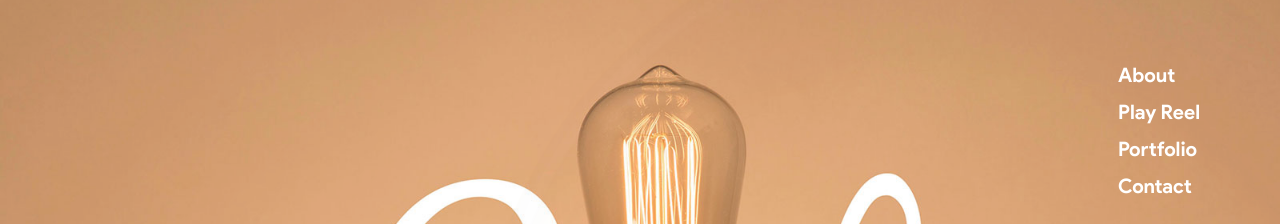
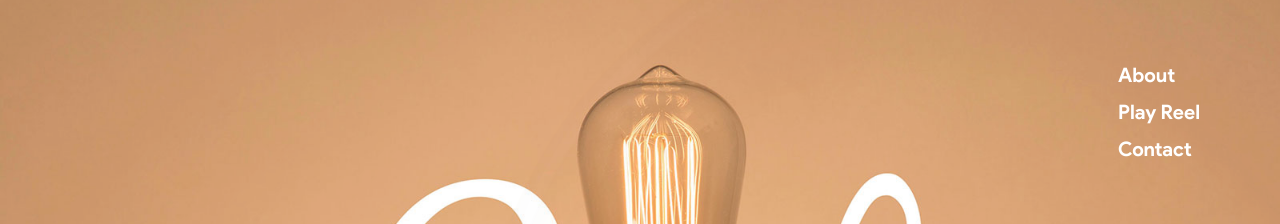
Before and after one commit to saulrosell/saulrosell.github.io, a plain HTML site: page index.html in a window 1280 px wide. Shown: the top 224 px of the page. Drawn offline with Linux system fonts and the light colour scheme.

Commit message:
Remove portfolo from menu

```diff
--- a/index.html
+++ b/index.html
@@ -39,7 +39,6 @@
 			<ul>
 				<li><a href="#about" class="about">About</a></li>
 				<li><a href="#reel" class="reel">Play Reel</a></li>
-				<li><a href="https://www.instagram.com/soul.portfolio" target="_blank">Portfolio</a></li>
 				<li><a href="mailto:info@soul.graphics">Contact</a></li>
 			</ul>
 		</nav>
```
